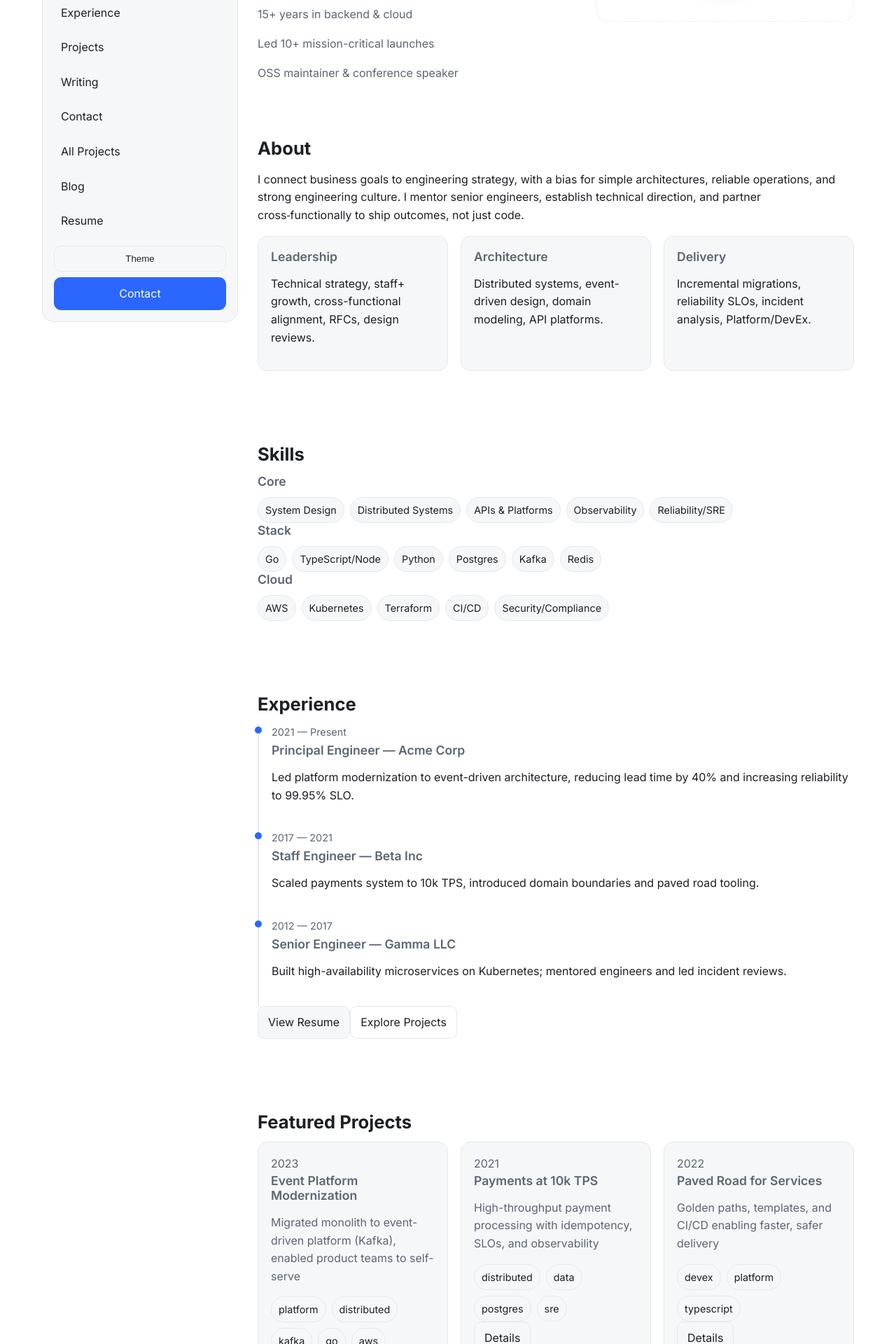
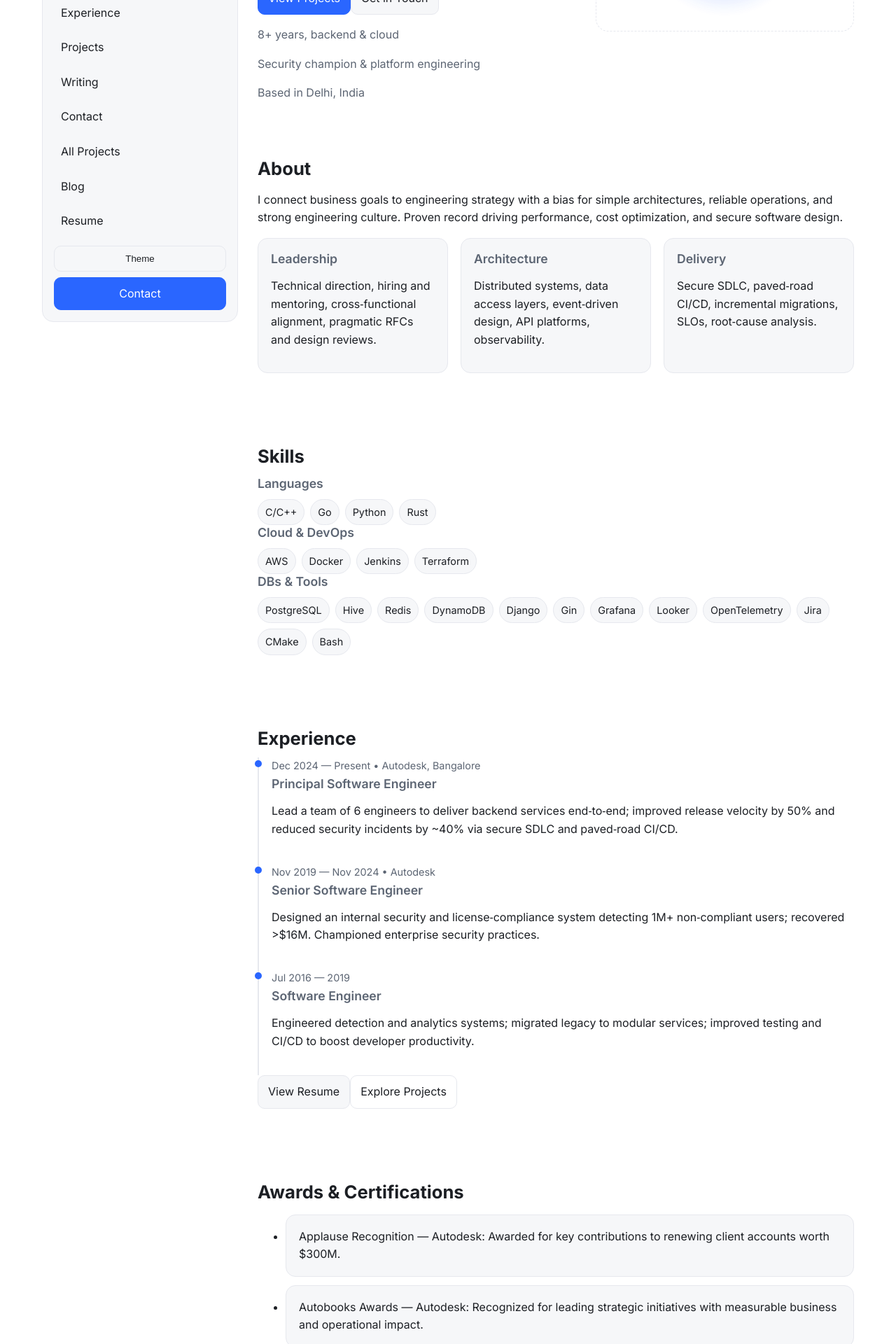
Before and after one commit to arhsimluhar/portfolio-website, a React (Vite) app: page / in a window 1280 px wide. Shown: the part 380-2300 px from the top of the page at 70% size. Built offline with nearby package versions, Linux system fonts and the light colour scheme.

Commit message:
updating info from resume

```diff
--- a/src/data.ts
+++ b/src/data.ts
@@ -7,6 +7,22 @@ export const SITE = {
     linkedin: 'https://www.linkedin.com/in/arhsimluhar',
     twitter: 'https://twitter.com/arhsimluhar',
   },
+  location: 'Delhi, India',
+  phone: '+91 9953 666 534',
+}
+
+export type Skills = {
+  languages: string[]
+  cloudDevOps: string[]
+  databases: string[]
+  frameworksTools: string[]
+}
+
+export const SKILLS: Skills = {
+  languages: ['C/C++', 'Go', 'Python', 'Rust'],
+  cloudDevOps: ['AWS', 'Docker', 'Jenkins', 'Terraform'],
+  databases: ['PostgreSQL', 'Hive', 'Redis', 'DynamoDB'],
+  frameworksTools: ['Django', 'Gin', 'Grafana', 'Looker', 'OpenTelemetry', 'Jira', 'CMake', 'Bash'],
 }
 
 export type Project = {
@@ -21,37 +37,37 @@ export type Project = {
 
 export const PROJECTS: Project[] = [
   {
-    id: 'event-platform',
-    name: 'Event Platform Modernization',
-    summary: 'Migrated monolith to event-driven platform (Kafka), enabled product teams to self-serve',
-    tags: ['platform', 'distributed', 'kafka', 'go', 'aws'],
+    id: 'license-compliance-platform',
+    name: 'License Compliance Platform',
+    summary: 'Designed and led an internal security/compliance platform that detected 1M+ non‑compliant users; recovered over $16M in revenue.',
+    tags: ['security', 'platform', 'aws', 'go'],
     year: 2023,
     link: '#',
     featured: true,
   },
   {
-    id: 'payments-scale',
-    name: 'Payments at 10k TPS',
-    summary: 'High-throughput payment processing with idempotency, SLOs, and observability',
-    tags: ['distributed', 'data', 'postgres', 'sre'],
-    year: 2021,
+    id: 'secure-delivery-pipeline',
+    name: 'Secure Delivery Pipeline Overhaul',
+    summary: 'Instituted secure SDLC practices and paved‑road pipelines; 40% fewer post‑deploy incidents and 50% faster releases.',
+    tags: ['devex', 'devsecops', 'jenkins', 'terraform'],
+    year: 2024,
     link: '#',
     featured: true,
   },
   {
-    id: 'devex-paved-road',
-    name: 'Paved Road for Services',
-    summary: 'Golden paths, templates, and CI/CD enabling faster, safer delivery',
-    tags: ['devex', 'platform', 'typescript'],
+    id: 'scalable-data-access',
+    name: 'Scalable Data Access Layer',
+    summary: 'Introduced staged validation and canary rollout; enabled 3× scale with ~25% lower cost.',
+    tags: ['distributed', 'data', 'aws', 'postgresql'],
     year: 2022,
     link: '#',
     featured: true,
   },
   {
-    id: 'observability-overhaul',
-    name: 'Observability Overhaul',
-    summary: 'Unified tracing/metrics/logs, reduced MTTR by 35%',
-    tags: ['sre', 'platform', 'observability'],
+    id: 'modular-service-migration',
+    name: 'Modular Service Migration',
+    summary: 'Led the move from a monolith to modular services with robust testing and CI/CD; improved developer productivity and reliability.',
+    tags: ['architecture', 'microservices', 'testing'],
     year: 2020,
     link: '#',
   },
--- a/src/pages/Home.tsx
+++ b/src/pages/Home.tsx
@@ -1,4 +1,4 @@
-import { PROJECTS, POSTS } from '../data'
+import { PROJECTS, POSTS, SKILLS, SITE } from '../data'
 import { Link } from 'react-router-dom'
 
 import { useReveal } from '../hooks/useReveal'
@@ -13,16 +13,16 @@ export default function Home() {
     <>
       <section className="hero reveal" id="top">
         <div className="hero-content">
-          <h1>Building resilient, scalable systems that ship value.</h1>
-          <p className="lead">Principal Software Engineer with deep experience in distributed systems, developer platforms, and technical leadership. I design architectures that last and teams that deliver.</p>
+          <h1>Engineering secure, scalable software that delivers.</h1>
+          <p className="lead">Principal Software Engineer with 8+ years across backend systems, distributed architectures, and cloud‑native infrastructure. I drive engineering excellence, performance, and DevSecOps adoption—mentoring teams and building systems that last.</p>
           <div className="hero-actions">
             <Link className="button button--primary" to="/projects">View Projects</Link>
             <Link className="button" to="/#contact">Get in Touch</Link>
           </div>
           <ul className="hero-highlights">
-            <li>15+ years in backend & cloud</li>
-            <li>Led 10+ mission-critical launches</li>
-            <li>OSS maintainer & conference speaker</li>
+            <li>8+ years, backend & cloud</li>
+            <li>Security champion & platform engineering</li>
+            <li>Based in {SITE.location}</li>
           </ul>
         </div>
         <div className="hero-visual" aria-hidden="true">
@@ -33,19 +33,19 @@ export default function Home() {
 
       <section id="about" className="section reveal">
         <h2>About</h2>
-        <p>I connect business goals to engineering strategy, with a bias for simple architectures, reliable operations, and strong engineering culture. I mentor senior engineers, establish technical direction, and partner cross‑functionally to ship outcomes, not just code.</p>
+        <p>I connect business goals to engineering strategy with a bias for simple architectures, reliable operations, and strong engineering culture. Proven record driving performance, cost optimization, and secure software design.</p>
         <div className="quick-cards">
           <div className="card">
             <h3>Leadership</h3>
-            <p>Technical strategy, staff+ growth, cross-functional alignment, RFCs, design reviews.</p>
+            <p>Technical direction, hiring and mentoring, cross‑functional alignment, pragmatic RFCs and design reviews.</p>
           </div>
           <div className="card">
             <h3>Architecture</h3>
-            <p>Distributed systems, event-driven design, domain modeling, API platforms.</p>
+            <p>Distributed systems, data access layers, event‑driven design, API platforms, observability.</p>
           </div>
           <div className="card">
             <h3>Delivery</h3>
-            <p>Incremental migrations, reliability SLOs, incident analysis, Platform/DevEx.</p>
+            <p>Secure SDLC, paved‑road CI/CD, incremental migrations, SLOs, root‑cause analysis.</p>
           </div>
         </div>
       </section>
@@ -54,35 +54,16 @@ export default function Home() {
         <h2>Skills</h2>
         <div className="grid-3">
           <div>
-            <h3>Core</h3>
-            <ul className="tag-list">
-              <li>System Design</li>
-              <li>Distributed Systems</li>
-              <li>APIs & Platforms</li>
-              <li>Observability</li>
-              <li>Reliability/SRE</li>
-            </ul>
+            <h3>Languages</h3>
+            <ul className="tag-list">{SKILLS.languages.map(s => <li key={s}>{s}</li>)}</ul>
           </div>
           <div>
-            <h3>Stack</h3>
-            <ul className="tag-list">
-              <li>Go</li>
-              <li>TypeScript/Node</li>
-              <li>Python</li>
-              <li>Postgres</li>
-              <li>Kafka</li>
-              <li>Redis</li>
-            </ul>
+            <h3>Cloud & DevOps</h3>
+            <ul className="tag-list">{SKILLS.cloudDevOps.map(s => <li key={s}>{s}</li>)}</ul>
           </div>
           <div>
-            <h3>Cloud</h3>
-            <ul className="tag-list">
-              <li>AWS</li>
-              <li>Kubernetes</li>
-              <li>Terraform</li>
-              <li>CI/CD</li>
-              <li>Security/Compliance</li>
-            </ul>
+            <h3>DBs & Tools</h3>
+            <ul className="tag-list">{[...SKILLS.databases, ...SKILLS.frameworksTools].map(s => <li key={s}>{s}</li>)}</ul>
           </div>
         </div>
       </section>
@@ -92,23 +73,23 @@ export default function Home() {
         <ol className="timeline">
           <li>
             <div className="timeline-item">
-              <div className="timeline-meta">2021 — Present</div>
-              <h3>Principal Engineer — Acme Corp</h3>
-              <p>Led platform modernization to event-driven architecture, reducing lead time by 40% and increasing reliability to 99.95% SLO.</p>
+              <div className="timeline-meta">Dec 2024 — Present • Autodesk, Bangalore</div>
+              <h3>Principal Software Engineer</h3>
+              <p>Lead a team of 6 engineers to deliver backend services end‑to‑end; improved release velocity by 50% and reduced security incidents by ~40% via secure SDLC and paved‑road CI/CD.</p>
             </div>
           </li>
           <li>
             <div className="timeline-item">
-              <div className="timeline-meta">2017 — 2021</div>
-              <h3>Staff Engineer — Beta Inc</h3>
-              <p>Scaled payments system to 10k TPS, introduced domain boundaries and paved road tooling.</p>
+              <div className="timeline-meta">Nov 2019 — Nov 2024 • Autodesk</div>
+              <h3>Senior Software Engineer</h3>
+              <p>Designed an internal security and license‑compliance system detecting 1M+ non‑compliant users; recovered &gt;$16M. Championed enterprise security practices.</p>
             </div>
           </li>
           <li>
             <div className="timeline-item">
-              <div className="timeline-meta">2012 — 2017</div>
-              <h3>Senior Engineer — Gamma LLC</h3>
-              <p>Built high-availability microservices on Kubernetes; mentored engineers and led incident reviews.</p>
+              <div className="timeline-meta">Jul 2016 — 2019</div>
+              <h3>Software Engineer</h3>
+              <p>Engineered detection and analytics systems; migrated legacy to modular services; improved testing and CI/CD to boost developer productivity.</p>
             </div>
           </li>
         </ol>
@@ -116,6 +97,14 @@ export default function Home() {
           <Link className="button" to="/resume">View Resume</Link>
           <Link className="button button--ghost" to="/projects">Explore Projects</Link>
         </div>
+      </section>
+
+      <section id="awards" className="section reveal">
+        <h2>Awards & Certifications</h2>
+        <ul className="list">
+          <li className="card">Applause Recognition — Autodesk: Awarded for key contributions to renewing client accounts worth $300M.</li>
+          <li className="card">Autobooks Awards — Autodesk: Recognized for leading strategic initiatives with measurable business and operational impact.</li>
+        </ul>
       </section>
 
       <section id="featured" className="section reveal">
--- a/src/pages/Resume.tsx
+++ b/src/pages/Resume.tsx
@@ -1,41 +1,44 @@
+import { SITE, SKILLS } from '../data'
+
 export default function Resume() {
   return (
     <section className="section resume">
       <h1>Resume</h1>
-      <p className="muted">Here’s a concise summary. For a printable version, export this page as PDF.</p>
+      <p className="muted">{SITE.name} • {SITE.title} • {SITE.location} • {SITE.social.email}</p>
 
-      <h2>Profile</h2>
-      <p>Principal Software Engineer with expertise in distributed systems, platform engineering, and technical leadership. Proven record of shipping resilient systems and scaling engineering organizations.</p>
+      <h2>Summary</h2>
+      <p>Principal Software Engineer with 8+ years of experience architecting and scaling backend systems, distributed systems, and cloud‑native infrastructure. Proven leader in engineering excellence, performance, cost optimization, and DevSecOps adoption. Passionate mentor and advocate for secure, reliable, and scalable software design.</p>
 
-      <h2>Experience</h2>
+      <h2>Technical Skills</h2>
+      <p><strong>Languages:</strong> {SKILLS.languages.join(', ')}</p>
+      <p><strong>Cloud & DevOps:</strong> {SKILLS.cloudDevOps.join(', ')}</p>
+      <p><strong>Databases & Processing:</strong> {SKILLS.databases.join(', ')}</p>
+      <p><strong>Frameworks & Tools:</strong> {SKILLS.frameworksTools.join(', ')}</p>
+
+      <h2>Work Experience</h2>
       <ul className="resume-list">
         <li>
-          <strong>Principal Engineer — Acme Corp</strong> (2021–Present)
-          <div>Platform modernization, event-driven architecture, 99.95% SLO.</div>
+          <strong>Principal Software Engineer — Autodesk, Bangalore</strong> (Dec 2024 – Present)
+          <div>Lead a team of 6 engineers to deliver backend services end‑to‑end; improved release velocity by 50% and reduced post‑deploy security incidents by ~40% via secure SDLC and paved‑road CI/CD. Drove staged validation and canary rollouts for scale and cost efficiency.</div>
         </li>
         <li>
-          <strong>Staff Engineer — Beta Inc</strong> (2017–2021)
-          <div>Payments scaling to 10k TPS, domain modeling, DevEx.</div>
+          <strong>Senior Software Engineer — Autodesk</strong> (Nov 2019 – Nov 2024)
+          <div>Designed an internal security and license‑compliance platform detecting 1M+ non‑compliant users; recovered over $16M. Served as Security Champion, aligning with enterprise security goals.</div>
         </li>
         <li>
-          <strong>Senior Engineer — Gamma LLC</strong> (2012–2017)
-          <div>Microservices, Kubernetes, incident response.</div>
+          <strong>Software Engineer</strong> (Jul 2016 – 2019)
+          <div>Engineered detection/analytics systems; migrated legacy systems to modular services; improved test coverage and CI/CD to accelerate delivery.</div>
         </li>
       </ul>
 
-      <h2>Skills</h2>
-      <ul className="tag-list">
-        <li>System Design</li>
-        <li>Distributed Systems</li>
-        <li>APIs & Platforms</li>
-        <li>Go</li>
-        <li>TypeScript</li>
-        <li>AWS</li>
-        <li>Kubernetes</li>
+      <h2>Education</h2>
+      <p>B.Tech. in Computer Science & Engineering — Shri Mata Vaishno Devi University, J&K • CGPA: 7.81/10 (Aug 2012 – May 2016)</p>
+
+      <h2>Awards & Certifications</h2>
+      <ul className="resume-list">
+        <li><strong>Applause Recognition — Autodesk:</strong> contributions to client renewals valued at $300M.</li>
+        <li><strong>Autobooks Awards — Autodesk:</strong> led strategic initiatives with measurable business and operational impact.</li>
       </ul>
-
-      <h2>Education</h2>
-      <p>B.S. Computer Science, Your University</p>
     </section>
   )
 }
```
